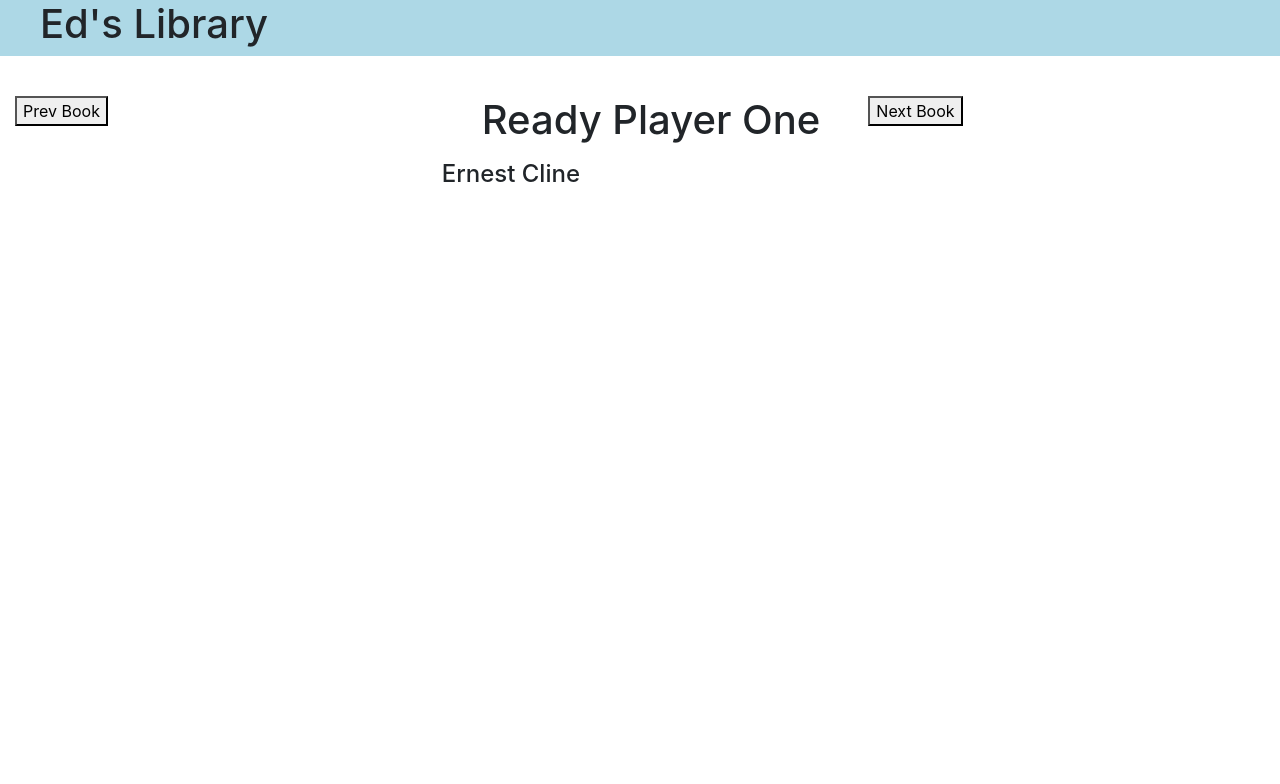
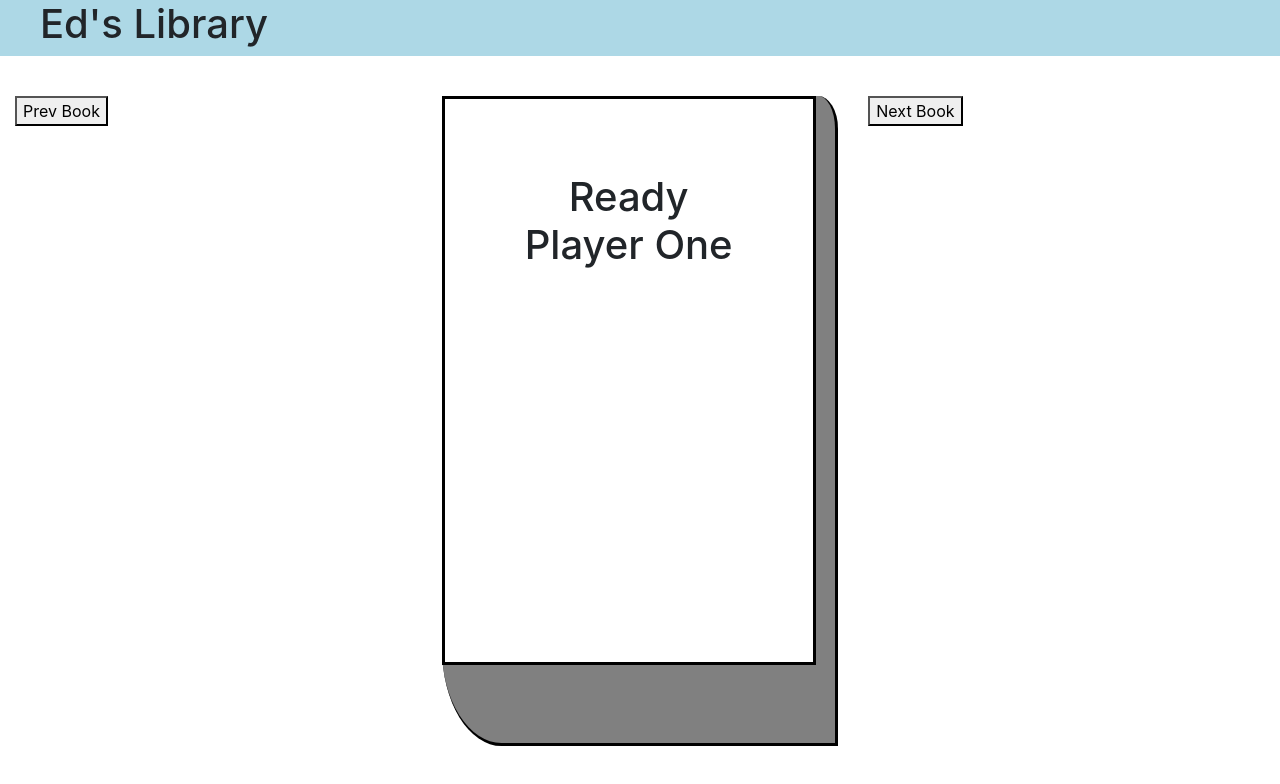
Before and after one commit to greedy17/ed-library, a React (Create React App) app: page / in a window 1280 px wide. Shown: the top 784 px of the page. Built offline with nearby package versions, Linux system fonts and the light colour scheme.

Commit message:
added book viewer and book components. Added styling.

```diff
--- /dev/null
+++ b/src/components/Book/book.css
@@ -0,0 +1,31 @@
+.cover {
+  background-color: white;
+  text-align: center;
+  border: solid black;
+  border-width: 1 1px;
+  height: 88%;
+  width: 95%;
+  }
+
+  .book {
+  background-color: grey;
+  text-align: center;
+  border-right: solid black;
+  border-bottom: solid black;
+  border-width: 1 1px;
+  height: 650px;
+  width: 100%;
+  border-bottom-left-radius: 15%;
+  border-top-right-radius: 5%;
+  }
+
+  .title {
+  padding: 20%;
+  }
+
+  .description {
+  padding-top: 10%;
+  padding-left: 5%;
+  padding-right: 5%;
+  padding-bottom: 50%;
+}
--- /dev/null
+++ b/src/components/Book/book.jsx
@@ -0,0 +1,15 @@
+import React from 'react';
+import './book.css';
+
+const book = (props) => {
+  return(
+    <div className="book">
+      <div className="cover">
+        <h1 className="title">{props.book.title}</h1>
+        <h4 className="description">{props.book.description}</h4>
+      </div>
+    </div>
+  );
+}
+
+export default book;
--- /dev/null
+++ b/src/components/BookViewer/bookViewer.jsx
@@ -0,0 +1,20 @@
+import React from 'react';
+import Book from '../Book/book';
+
+const bookViewer = (props) => {
+  return(
+      <div className='row row-spacer'>
+          <div className='col-md-4'>
+              <button onClick={() => props.previousBook()}>Prev Book</button>
+          </div>
+          <div className='col-md-4'>
+             <Book book={props.book}/>
+          </div>
+          <div className='col-md-4'>
+             <button onClick={() => props.nextBook()}>Next Book</button>
+          </div>
+        </div>
+  )
+}
+
+export default bookViewer;
--- a/src/components/app.jsx
+++ b/src/components/app.jsx
@@ -1,6 +1,7 @@
 import React, {Component} from 'react';
 import TitleBar from './TitleBar/titleBar';
-import './app.css'
+import './app.css';
+import BookViewer from './BookViewer/bookViewer';
 
 class App extends Component {
   constructor(props){
@@ -41,18 +42,7 @@
     return (
       <div className='container-fluid'>
         <TitleBar/>
-        <div className='row row-spacer'>
-          <div className='col'>
-          <button onClick={() => this.goToPreviousBook()}>Prev Book</button>
-          </div>
-          <div className='col'>
-             <h1>{this.books[this.state.bookNumber].title}</h1>
-             <h4>{this.books[this.state.bookNumber].author}</h4>
-          </div>
-          <div className='col'>
-             <button onClick={() => this.goToNextBook()}>Next Book</button>
-          </div>
-        </div>
+        <BookViewer book={this.books[this.state.bookNumber]} nextBook={() => this.goToNextBook()} previousBook={() => this.goToPreviousBook()} />
       </div>
     )
   }
```
Also changed, not shown: src/components/BookViewer/bookViewer.css (added), 1 other file (tests, documents, lock files or other folders).
